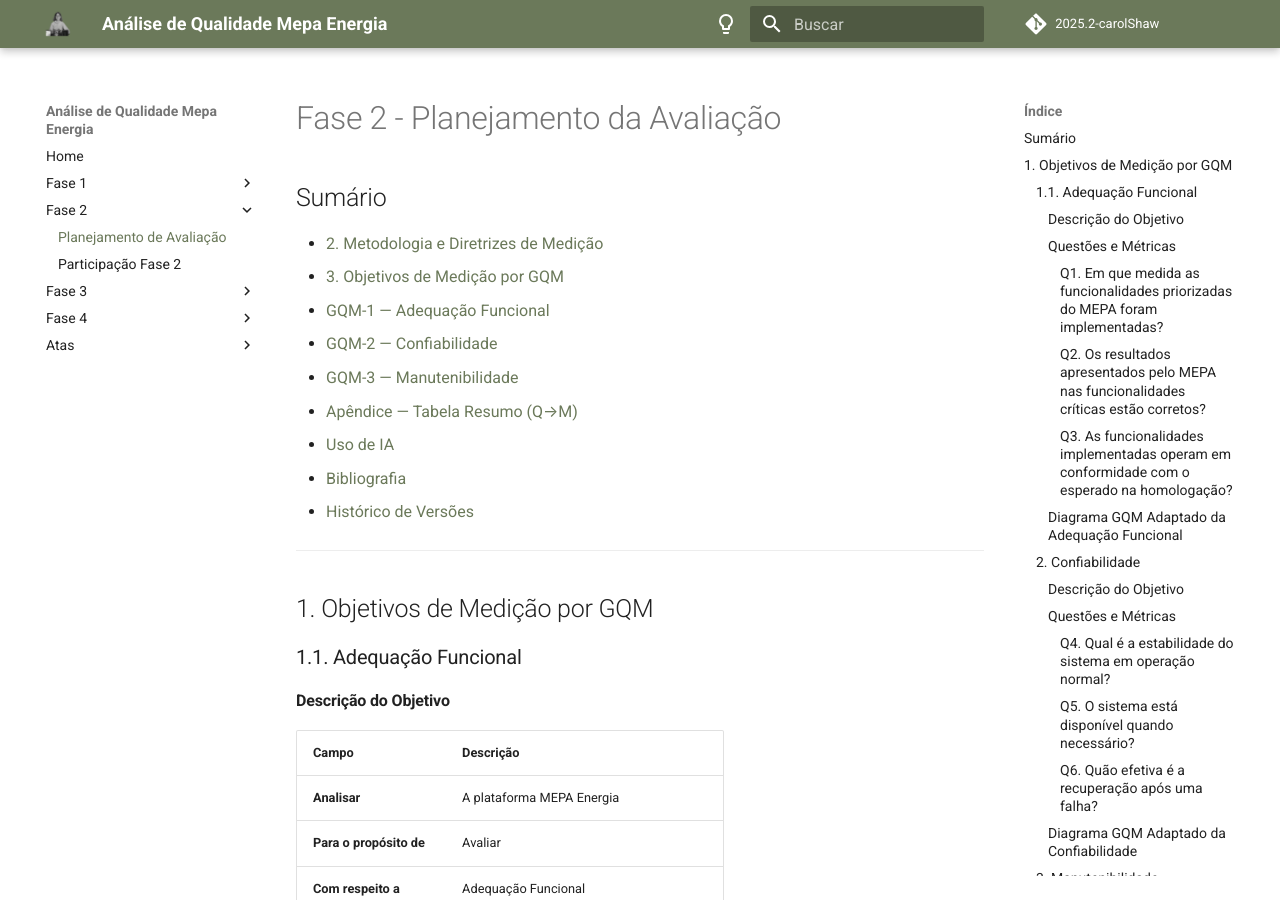
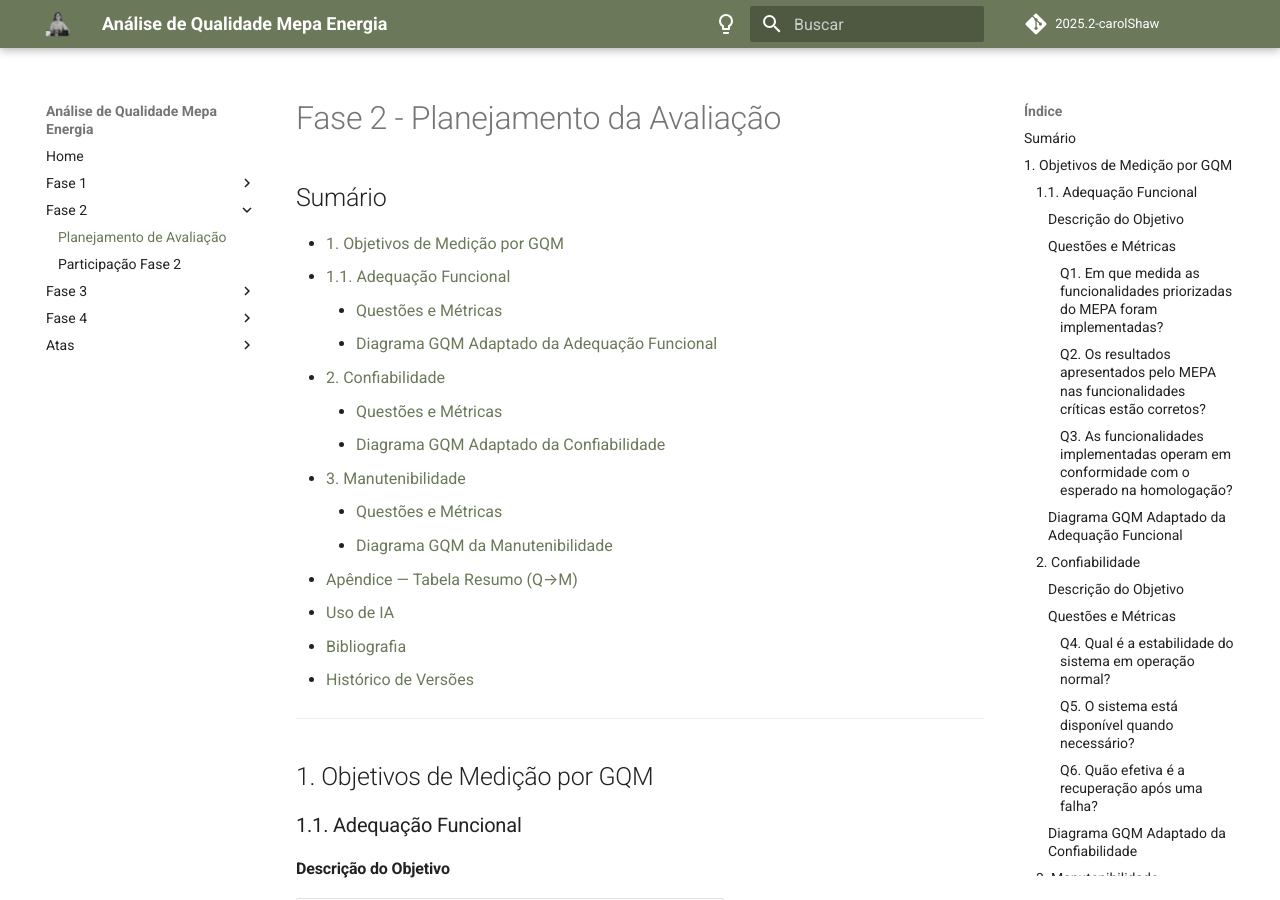
Before and after one commit to FCTE-Qualidade-de-Software-1/2025-2_T02_CAROL-SHAW, an MkDocs documentation site: the page built from docs/pages/Modulo2/planejamentoDaAvaliacao.md, in a window 1280 px wide and 900 px high. Built offline with MkDocs 1.6.1 and Material for MkDocs 9.7.7, drawn with Linux system fonts in a browser that asks for light colours; comment, search, counter and statistics services are not loaded.

```diff
--- a/docs/pages/Modulo2/planejamentoDaAvaliacao.md
+++ b/docs/pages/Modulo2/planejamentoDaAvaliacao.md
@@ -2,11 +2,16 @@
 
 ## Sumário
 
-- [2. Metodologia e Diretrizes de Medição](#2-metodologia-e-diretrizes-de-medicao)
-- [3. Objetivos de Medição por GQM](#3-objetivos-de-medicao-por-gqm)
-  - [GQM-1 — Adequação Funcional](#gqm-1-adequacao-funcional)
-  - [GQM-2 — Confiabilidade](#gqm-2-confiabilidade)
-  - [GQM-3 — Manutenibilidade](#gqm-3-manutenibilidade)
+- [1. Objetivos de Medição por GQM](#1-objetivos-de-medicao-por-gqm)
+  - [1.1. Adequação Funcional](#11-adequacao-funcional)
+    - [Questões e Métricas](#questoes-e-metricas)
+    - [Diagrama GQM Adaptado da Adequação Funcional](#diagrama-gqm-adaptado-da-adequacao-funcional)
+  - [2. Confiabilidade](#2-confiabilidade)
+    - [Questões e Métricas](#questoes-e-metricas-1)
+    - [Diagrama GQM Adaptado da Confiabilidade](#diagrama-gqm-adaptado-da-confiabilidade)
+  - [3. Manutenibilidade](#3-manutenibilidade)
+    - [Questões e Métricas](#questoes-e-metricas-2)
+    - [Diagrama GQM da Manutenibilidade](#diagrama-gqm-da-manutenibilidade)
 - [Apêndice — Tabela Resumo (Q→M)](#apendice-tabela-resumo-qm)
 - [Uso de IA](#uso-de-ia)
 - [Bibliografia](#bibliografia)
```
Also changed, not shown: docs/pages/Modulo3/descricaoDaMedicao.md (+34 -23 lines), docs/pages/Modulo4/execucaoDaMedicao.md (+59 -16 lines).
